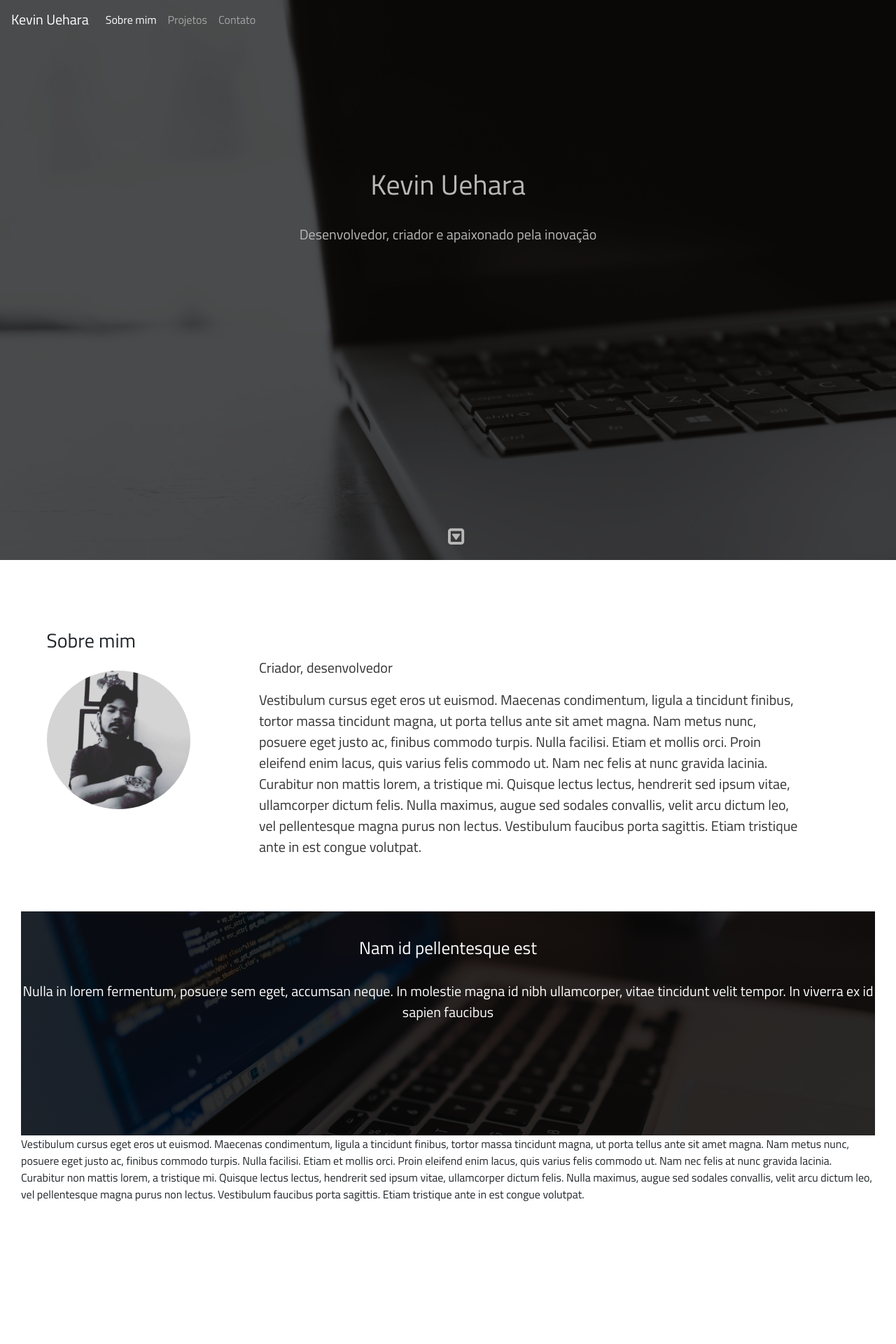
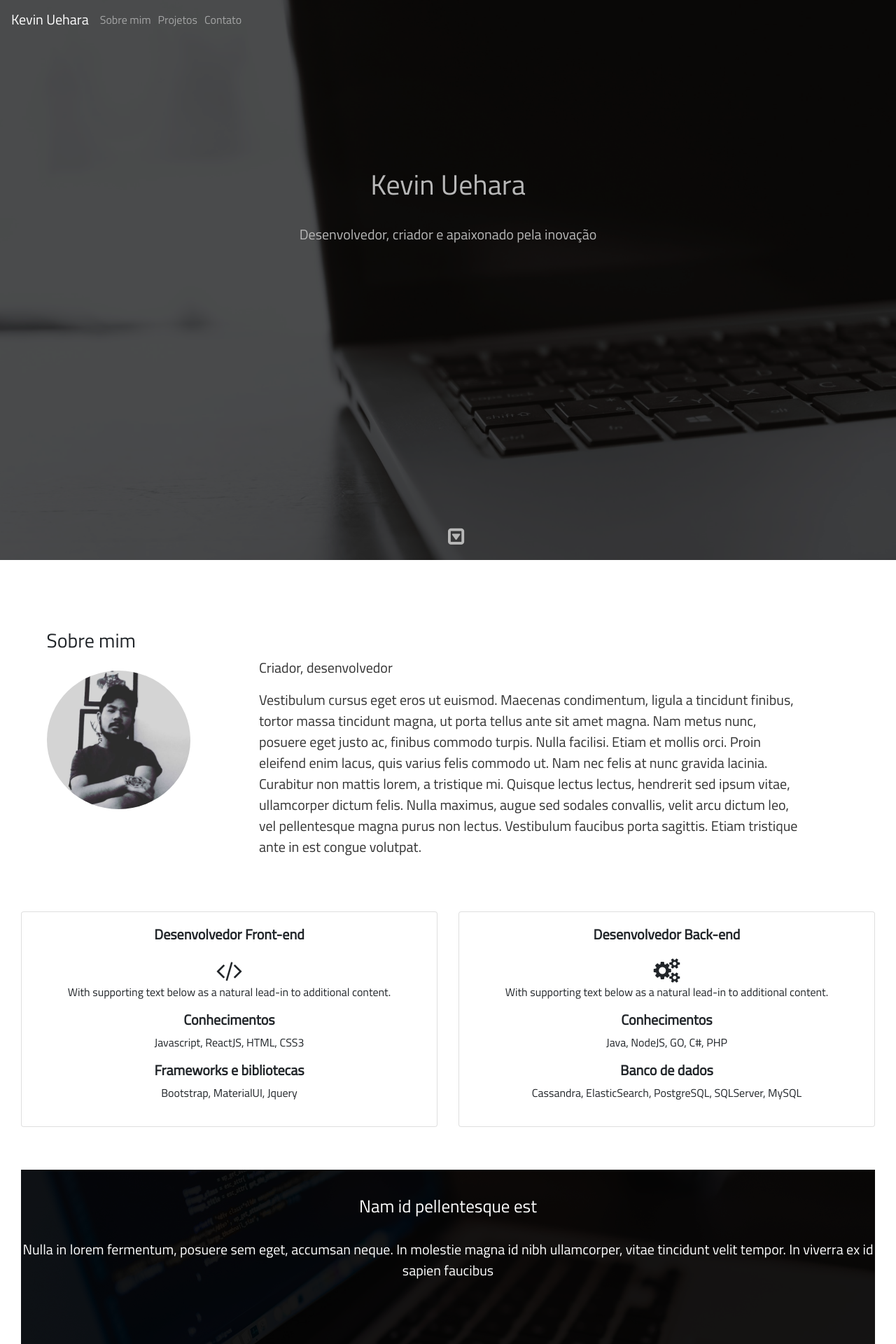
Before and after one commit to kevinuehara/kevin_webpage, a React (Create React App) app in the folder webapp/: page / in a window 1280 px wide. Shown: the top 1920 px of the page at 70% size. Before the commit the page ends 1718 px from the top, so only its background shows below. Built offline with nearby package versions, Linux system fonts and the light colour scheme.

Commit message:
Implementação de interface

```diff
--- a/webapp/package.json
+++ b/webapp/package.json
@@ -3,8 +3,10 @@
   "version": "0.1.0",
   "private": true,
   "dependencies": {
+    "animate.css": "^3.7.0",
     "animated-scroll-to": "^1.2.2",
     "react": "^16.6.3",
+    "react-animate-on-scroll": "^2.1.5",
     "react-dom": "^16.6.3",
     "react-scripts": "2.1.1"
   },
--- a/webapp/src/App.css
+++ b/webapp/src/App.css
@@ -8,3 +8,16 @@ body{
     color:#333333;
     font-size: 20px;
 }
+
+.title-bold{
+    font-weight: bold;
+}
+
+.nav-hover {
+    padding-right: 10px;
+}
+
+.nav-hover:hover{
+    cursor: pointer;
+    color: #fff;
+}
--- a/webapp/src/App.js
+++ b/webapp/src/App.js
@@ -1,6 +1,9 @@
 import React, { Component } from 'react';
+import animateScrollTo from 'animated-scroll-to';
+
 import './App.css';
 import Home from './containers/Home';
+import Footer from './ui/Footer';
 import Navbar from './ui/Navbar';
 
 class App extends Component {
@@ -9,10 +12,10 @@ class App extends Component {
     var div = document.getElementById("navbar");
 
     window.onscroll = () => {
-      if(window.pageYOffset > 190) {
-        div.style.backgroundColor="#282828";
+      if (window.pageYOffset > 190) {
+        div.style.backgroundColor = "#282828";
       } else {
-        div.style.backgroundColor="transparent";
+        div.style.backgroundColor = "transparent";
       }
     };
   }
@@ -21,11 +24,17 @@ class App extends Component {
     window.onscroll = null;
   }
 
+  handleInitialScrollToAboutMe = () => {
+    const options = { speed: 900 };
+    animateScrollTo(document.querySelector('.aboutMe'), options);
+  };
+
   render() {
     return (
       <div>
-        <Navbar />
+        <Navbar onClickAboutMe={this.handleInitialScrollToAboutMe} />
         <Home />
+        <Footer />
       </div>
     );
   }
--- a/webapp/src/containers/Home.js
+++ b/webapp/src/containers/Home.js
@@ -1,7 +1,9 @@
 import React, { Component } from 'react';
 import animateScrollTo from 'animated-scroll-to';
+import ScrollAnimation from 'react-animate-on-scroll';
 
 import '../css/Home.css';
+import "animate.css/animate.min.css";
 
 import Background from '../images/background1.jpg';
 import Author from '../images/kevin.jpeg';
@@ -16,8 +18,8 @@ class Home extends Component {
         // };
     }
 
-    handleInitialScrollToAboutMe(){
-        const options = {speed: 900};
+    handleInitialScrollToAboutMe() {
+        const options = { speed: 900 };
 
         animateScrollTo(document.querySelector('.aboutMe'), options);
     }
@@ -55,13 +57,14 @@ class Home extends Component {
                     </div>
                 </div>
 
+                <ScrollAnimation animateIn="fadeIn" duration={1}>
                     <div className="col-12 aboutMe">
                         <div className="container-fluid">
                             <div className="presentation">
                                 <h3>Sobre mim</h3>
                                 <div className="row">
                                     <div className="col-md-3 col-sm-12">
-                                  <img src={Author} alt="Kevin Uehara" className="rounded-circle photo_author"/>
+                                        <img src={Author} alt="Kevin Uehara" className="rounded-circle photo_author" />
                                     </div>
                                     <div className="col-md-8 col-sm-12">
                                         <p className="simple-text"> Criador, desenvolvedor</p>
@@ -80,6 +83,52 @@ class Home extends Component {
                                 </div>
                             </div>
 
+
+                            <div className="row separate-divs">
+                                <div className="col-sm-6">
+                                    <div className="card">
+                                        <div className="card-body">
+                                            <div className="d-flex justify-content-center">
+                                                <h5 className="card-title align-self-center title-bold">Desenvolvedor Front-end</h5>
+                                            </div>
+                                            <center>
+                                                <i className="fa fa-code icon-knowledge"></i>
+                                                <p className="card-text">With supporting text below as a natural lead-in to additional content.</p>
+
+                                                <div className="knowledges">
+                                                    <h5 className="title-bold">Conhecimentos</h5>
+                                                    <p>Javascript, ReactJS, HTML, CSS3</p>
+
+                                                    <h5 className="title-bold">Frameworks e bibliotecas</h5>
+                                                    <p>Bootstrap, MaterialUI, Jquery</p>
+                                                </div>
+                                            </center>
+                                        </div>
+                                    </div>
+                                </div>
+                                <div className="col-sm-6">
+                                    <div className="card">
+                                        <div className="card-body">
+                                            <div className="d-flex justify-content-center">
+                                                <h5 className="card-title title-bold">Desenvolvedor Back-end</h5>
+                                            </div>
+                                            <center>
+                                                <i className="fa fa-cogs icon-knowledge"></i>
+                                                <p className="card-text">With supporting text below as a natural lead-in to additional content.</p>
+                                                <div className="knowledges">
+                                                    <h5 className="title-bold">Conhecimentos</h5>
+                                                    <p>Java, NodeJS, GO, C#, PHP</p>
+
+                                                    <h5 className="title-bold">Banco de dados</h5>
+                                                    <p>Cassandra, ElasticSearch, PostgreSQL, SQLServer, MySQL</p>
+                                                </div>
+                                            </center>
+                                        </div>
+                                    </div>
+                                </div>
+                            </div>
+
+
                             <div style={parallax} className="parallaxImage">
                                 <div className="parallax-overlay">
                                     <h1 className="text-name-parallax">Nam id pellentesque est</h1>
@@ -88,17 +137,12 @@ class Home extends Component {
                                 </div>
                             </div>
 
-                Vestibulum cursus eget eros ut euismod. Maecenas condimentum, ligula a tincidunt finibus,
-                                  tortor massa tincidunt magna, ut porta tellus ante sit amet magna. Nam metus nunc, posuere
-                                  eget justo ac, finibus commodo turpis. Nulla facilisi. Etiam et mollis orci. Proin eleifend
-                                  enim lacus, quis varius felis commodo ut. Nam nec felis at nunc gravida lacinia. Curabitur
-                                  non mattis lorem, a tristique mi. Quisque lectus lectus, hendrerit sed ipsum vitae, ullamcorper
-                                  dictum felis. Nulla maximus, augue sed sodales convallis, velit arcu dictum leo, vel pellentesque
-                                  magna purus non lectus. Vestibulum faucibus porta sagittis. Etiam tristique ante in est congue
-                                  volutpat.
 
                         </div>
                     </div>
+                </ScrollAnimation>
+
+
             </div>
 
         );
--- a/webapp/src/css/Home.css
+++ b/webapp/src/css/Home.css
@@ -46,7 +46,7 @@
 .parallax-overlay{
     width: 100%;
     height: 40vh;
-    background-color: rgba(0, 0, 0, 0.8);
+    background-color: rgba(0, 0, 0, 0.9);
 }
 
 .text-name-parallax{
@@ -68,3 +68,12 @@
 .parallaxImage{
     margin-top:5%;
 }
+
+.icon-knowledge{
+    font-size: 35px;
+    margin-top:10px;
+}
+
+.separate-divs {
+    margin-top: 5%;
+}
--- /dev/null
+++ b/webapp/src/ui/Footer.js
@@ -0,0 +1,12 @@
+import React from 'react';
+
+const Footer = () => {
+    return (<div className="footer">
+        <hr />
+        <center>
+            <span>Kevin Uehara 2018</span>
+        </center>
+    </div>);
+};
+
+export default Footer;
--- a/webapp/src/ui/Navbar.js
+++ b/webapp/src/ui/Navbar.js
@@ -1,18 +1,18 @@
 import React from 'react';
 import '../css/Navbar.css';
 
-const Navbar = () => {
+const Navbar = ({onClickAboutMe}) => {
     return (<div>
         <nav id="navbar" className="navbar fixed-top navbar-expand-lg navbar-dark  navBackground">
-            <a className="navbar-brand" href="#">Kevin Uehara</a>
-            <button className="navbar-toggler" type="button" data-toggle="collapse" data-target="#navbarNavAltMarkup" aria-controls="navbarNavAltMarkup" aria-expanded="false" aria-label="Toggle navigation">
+            <a className="navbar-brand" href="http://localhost:3000">Kevin Uehara</a>
+            <button className="navbar-toggler" type="button" data-toggle="collapse" data-target="#navbarItems" aria-controls="navbarNavAltMarkup" aria-expanded="false" aria-label="Toggle navigation">
                 <span className="navbar-toggler-icon"></span>
             </button>
-            <div className="collapse navbar-collapse" id="navbarNavAltMarkup">
+            <div className="collapse navbar-collapse" id="navbarItems">
                 <div className="navbar-nav">
-                    <a className="nav-item nav-link active" href="#">Sobre mim <span className="sr-only">(current)</span></a>
-                    <a className="nav-item nav-link" href="#">Projetos</a>
-                    <a className="nav-item nav-link" href="#">Contato</a>
+                    <span className="nav-hover navbar-text" data-target="#navbarItems" aria-expanded="false" data-toggle="collapse" onClick={onClickAboutMe}>Sobre mim </span>
+                    <span className="nav-hover navbar-text" data-target="#navbarItems" aria-expanded="false" data-toggle="collapse" onClick={onClickAboutMe}>Projetos</span>
+                    <span className="nav-hover navbar-text" data-target="#navbarItems"  aria-expanded="false" data-toggle="collapse" onClick={onClickAboutMe}>Contato</span>
                 </div>
             </div>
         </nav>
```
Also changed, not shown: 1 other file (tests, documents, lock files or other folders). Lines whose indentation alone changed are shown as unchanged.
